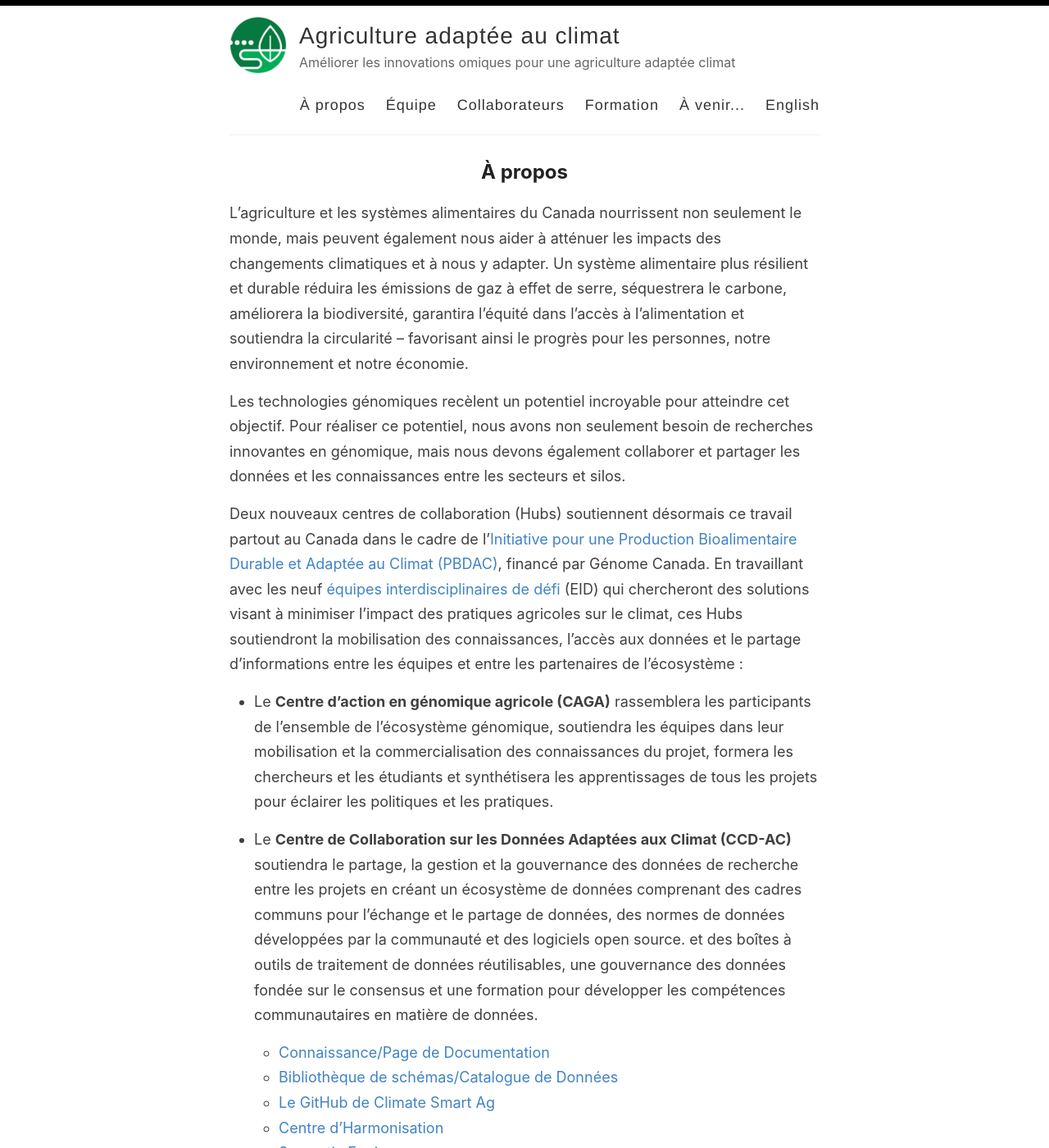
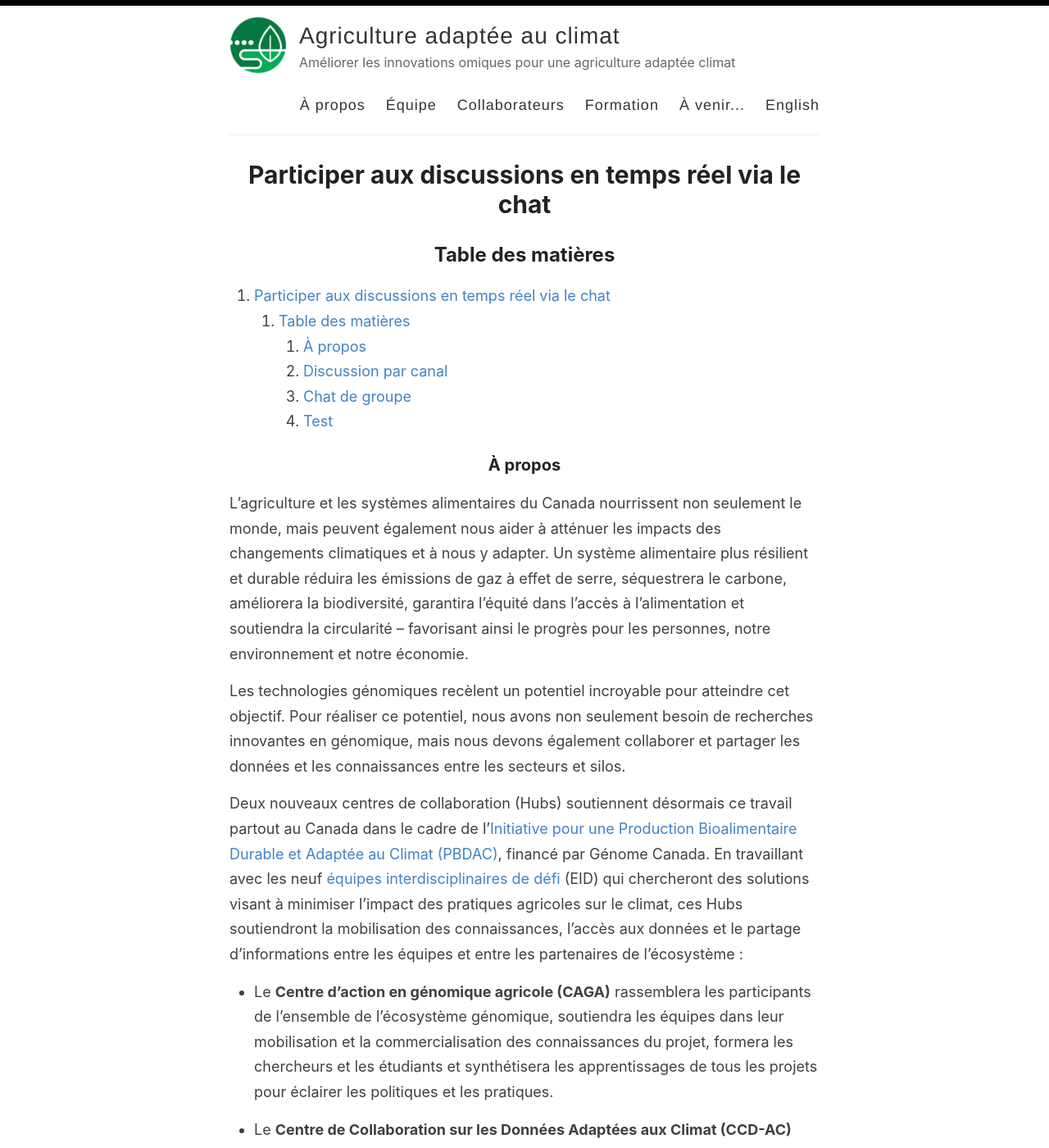
Before and after one commit to ClimateSmartAg/ClimateSmartAg-website-fr, a Jekyll site: the page built from index.md, in a window 1280 px wide and 1400 px high. Shown: the whole window at 82% size. Built offline with Jekyll 4.4.1, drawn with Linux system fonts in a browser that asks for light colours; our own code applies the rules of GitHub Pages for plain Markdown files; some of the changed text lies outside the part shown.

Commit message:
Update index.md

```diff
--- a/index.md
+++ b/index.md
@@ -1,6 +1,14 @@
 ---
 ---
-## À propos
+
+# Participer aux discussions en temps réel via le chat
+
+## Table des matières
+
+1. TOC
+{:toc}
+
+### À propos
 
 L’agriculture et les systèmes alimentaires du Canada nourrissent non seulement le monde, mais peuvent également nous aider à atténuer les impacts des changements climatiques et à nous y adapter. Un système alimentaire plus résilient et durable réduira les émissions de gaz à effet de serre, séquestrera le carbone, améliorera la biodiversité, garantira l’équité dans l’accès à l’alimentation et soutiendra la circularité – favorisant ainsi le progrès pour les personnes, notre environnement et notre économie.
 
@@ -22,12 +30,6 @@ Apprenez-en plus sur les [équipes du projet](https://climatesmartag.github.io/C
 
 
 
-# Participer aux discussions en temps réel via le chat
-
-## Table des matières
-
-1. TOC
-{:toc}
 
 ### Discussion par canal
 
```
